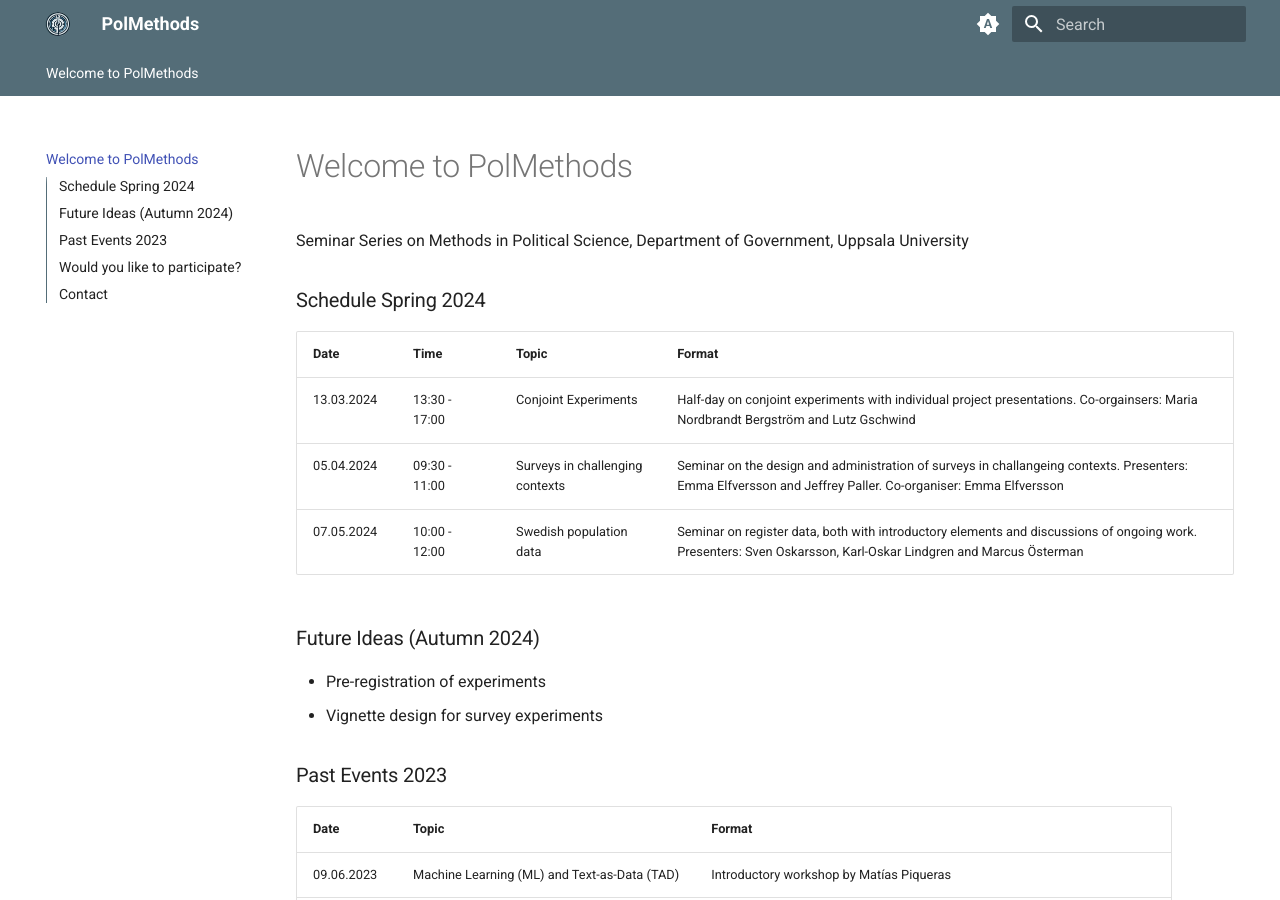
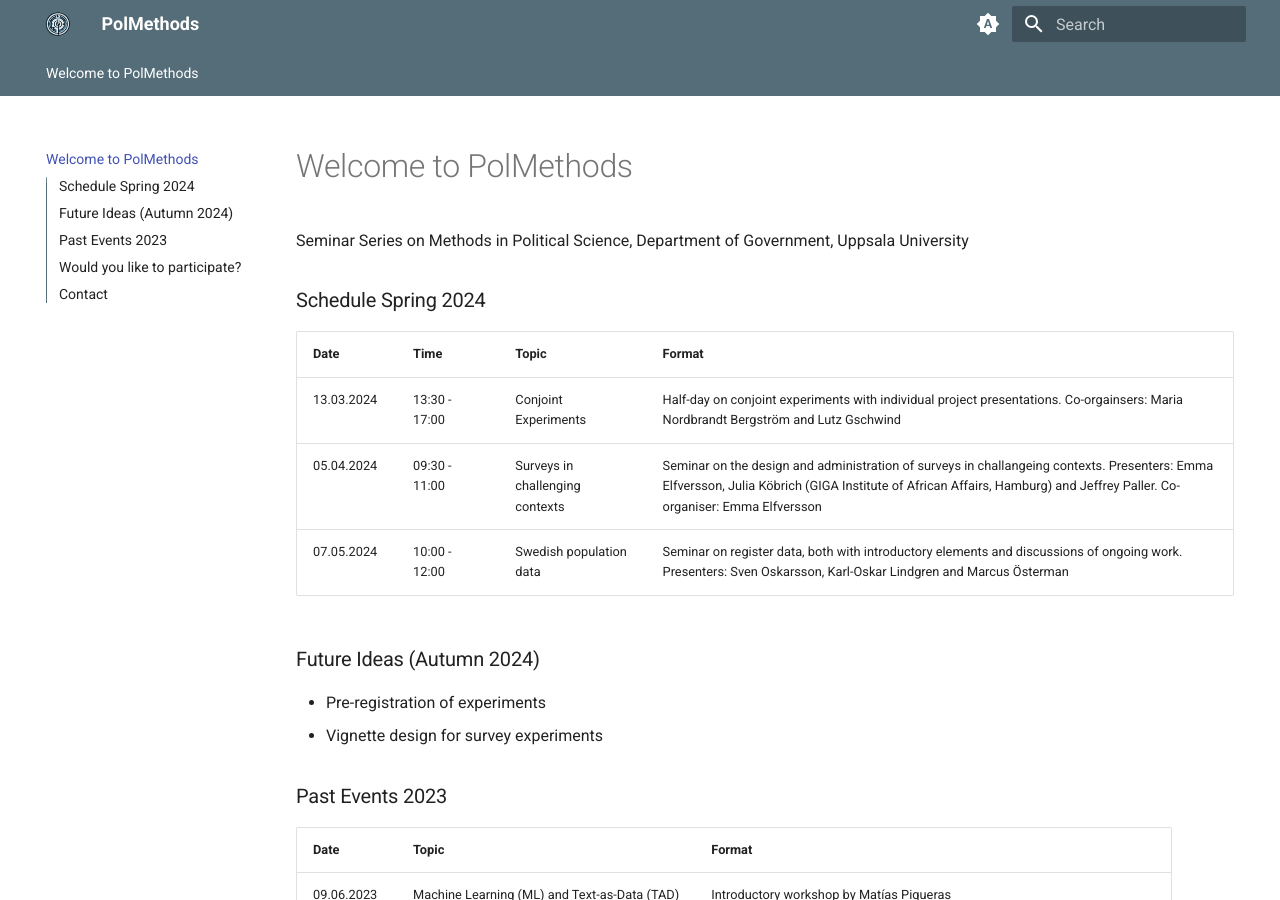
Before and after one commit to sophiemainz/polmethods-website, an MkDocs documentation site: the page built from docs/index.md, in a window 1280 px wide and 900 px high. Built offline with MkDocs 1.6.1 and Material for MkDocs 9.7.7, drawn with Linux system fonts in a browser that asks for light colours.

Commit message:
julia presenter

```diff
--- a/docs/index.md
+++ b/docs/index.md
@@ -7,14 +7,16 @@
 | Date       | Time       | Topic        | Format                                  |
 |------------|------------|------------|--------------------------------------|
 | 13.03.2024 | 13:30 - 17:00 | Conjoint Experiments | Half-day on conjoint experiments with individual project presentations. Co-orgainsers: Maria Nordbrandt Bergström and Lutz Gschwind |
-| 05.04.2024 | 09:30 - 11:00 | Surveys in challenging contexts | Seminar on the design and administration of surveys in challangeing contexts. Presenters: Emma Elfversson and Jeffrey Paller. Co-organiser: Emma Elfversson|
+| 05.04.2024 | 09:30 - 11:00 | Surveys in challenging contexts | Seminar on the design and administration of surveys in challangeing contexts. Presenters: Emma Elfversson, Julia Köbrich (GIGA Institute of African Affairs, Hamburg) and Jeffrey Paller. Co-organiser: Emma Elfversson|
 | 07.05.2024 | 10:00 - 12:00 | Swedish population data | Seminar on register data, both with introductory elements and discussions of ongoing work. Presenters: Sven Oskarsson, Karl-Oskar Lindgren and Marcus Österman |
+
 
 
 ### Future Ideas (Autumn 2024)
 
 - Pre-registration of experiments
 - Vignette design for survey experiments
+
 
 
 ### Past Events 2023
```
